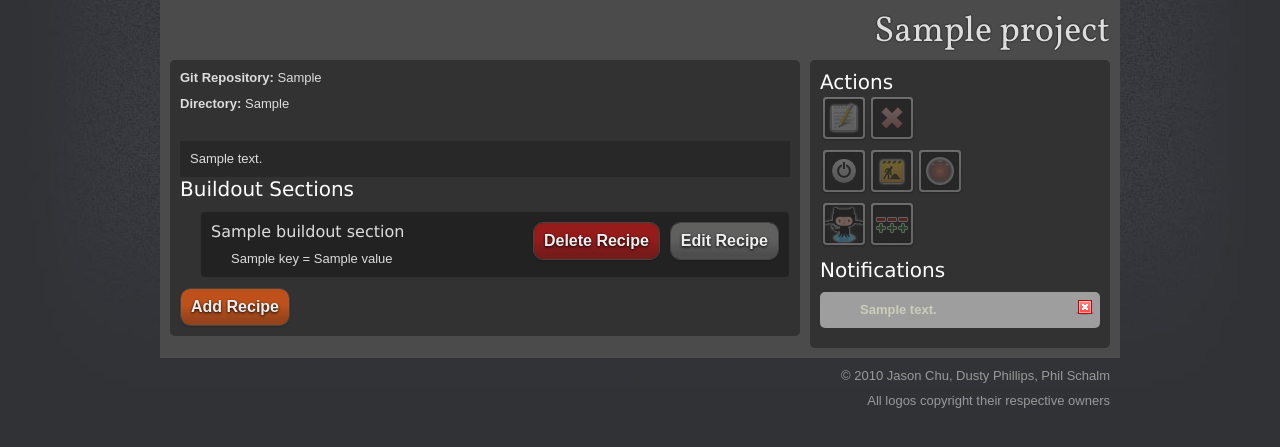
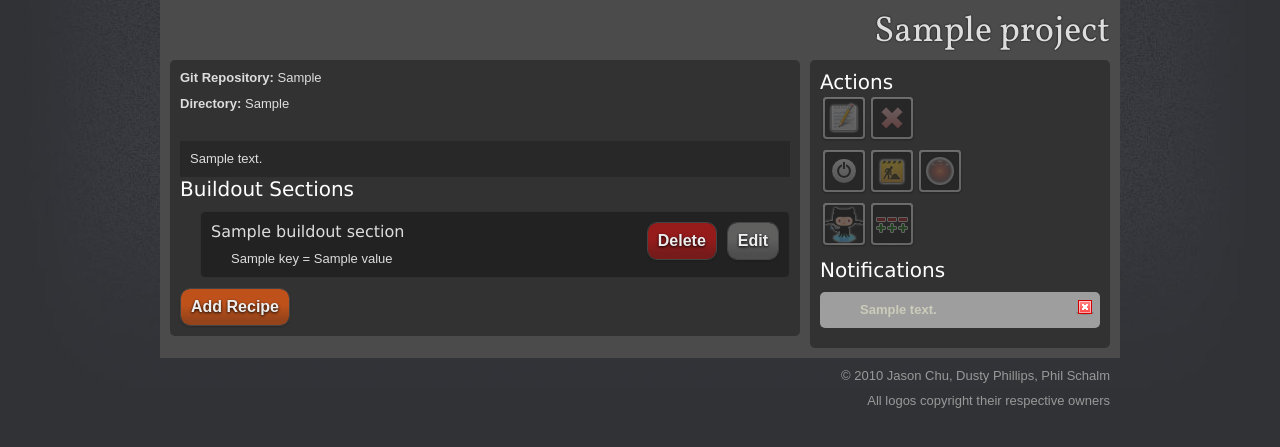
Before and after one commit to pnomolos/greatbigcrane, a Django app: template greatbigcrane/templates/project/project_detail.html in a window 1280 px wide. Shown: the part 131-578 px from the top of the page. Run offline with Django 3.2, Linux system fonts and the light colour scheme; the template is opened without the code that fills it: most values are stand-ins (such as "Sample title", 1, 10 or a date in 2020); some libraries are stand-ins or nearby versions; grey boxes are pictures that could not be loaded.

Commit message:
Shortening button command values.

```diff
--- a/greatbigcrane/templates/project/project_detail.html
+++ b/greatbigcrane/templates/project/project_detail.html
@@ -22,8 +22,8 @@
       {% for name, section in project.buildout_sections %}
       <ul>
         <li class="clearfix">
-          <a href="{% url edit_recipe project.id name %}" class="button right grey">Edit Recipe</a>
-          <a href="{% url delete_recipe project.id name %}" class="button ajax right red confirm">Delete Recipe</a>
+          <a href="{% url edit_recipe project.id name %}" class="button right grey">Edit</a>
+          <a href="{% url delete_recipe project.id name %}" class="button ajax right red confirm">Delete</a>
           <h3>{{name}}</h3>
           {% for key, value in section.items %}
           <ul>
```
